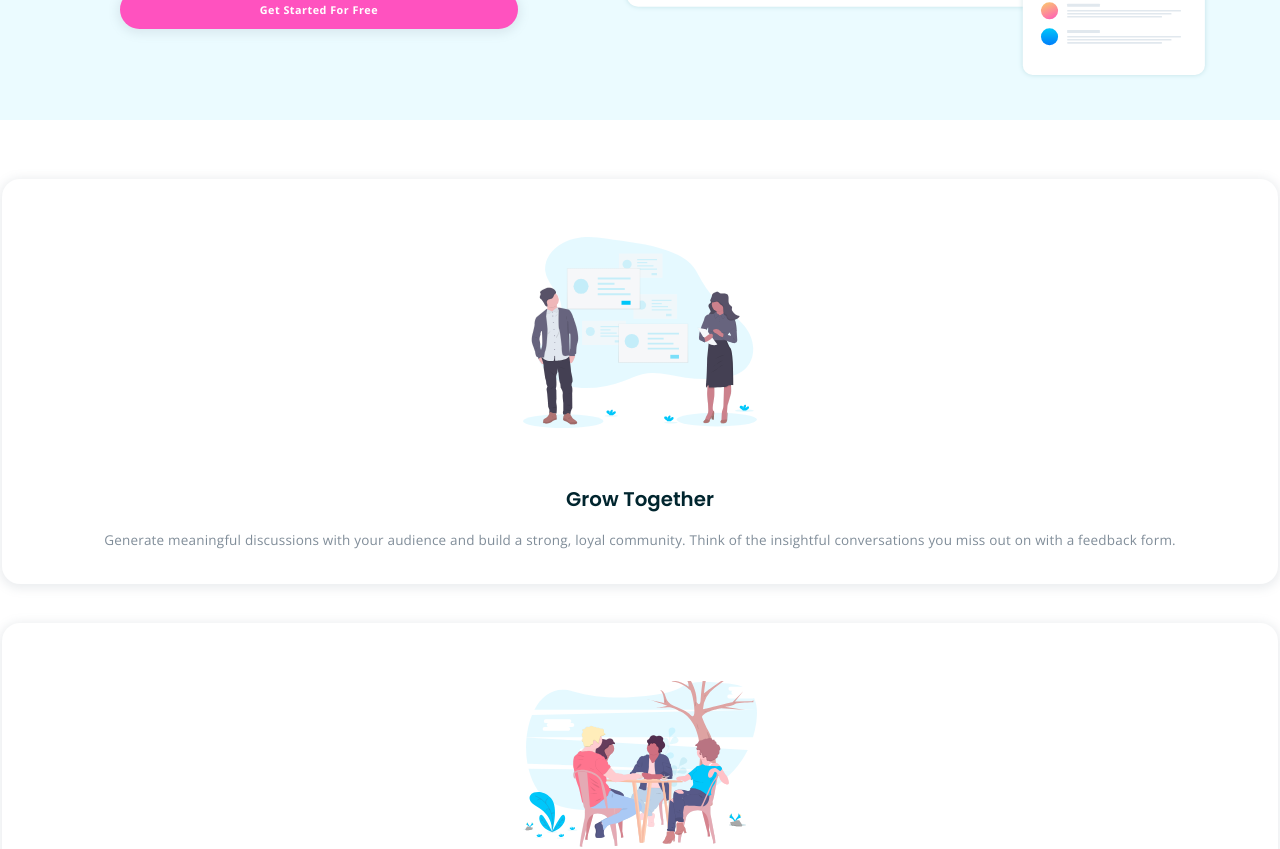
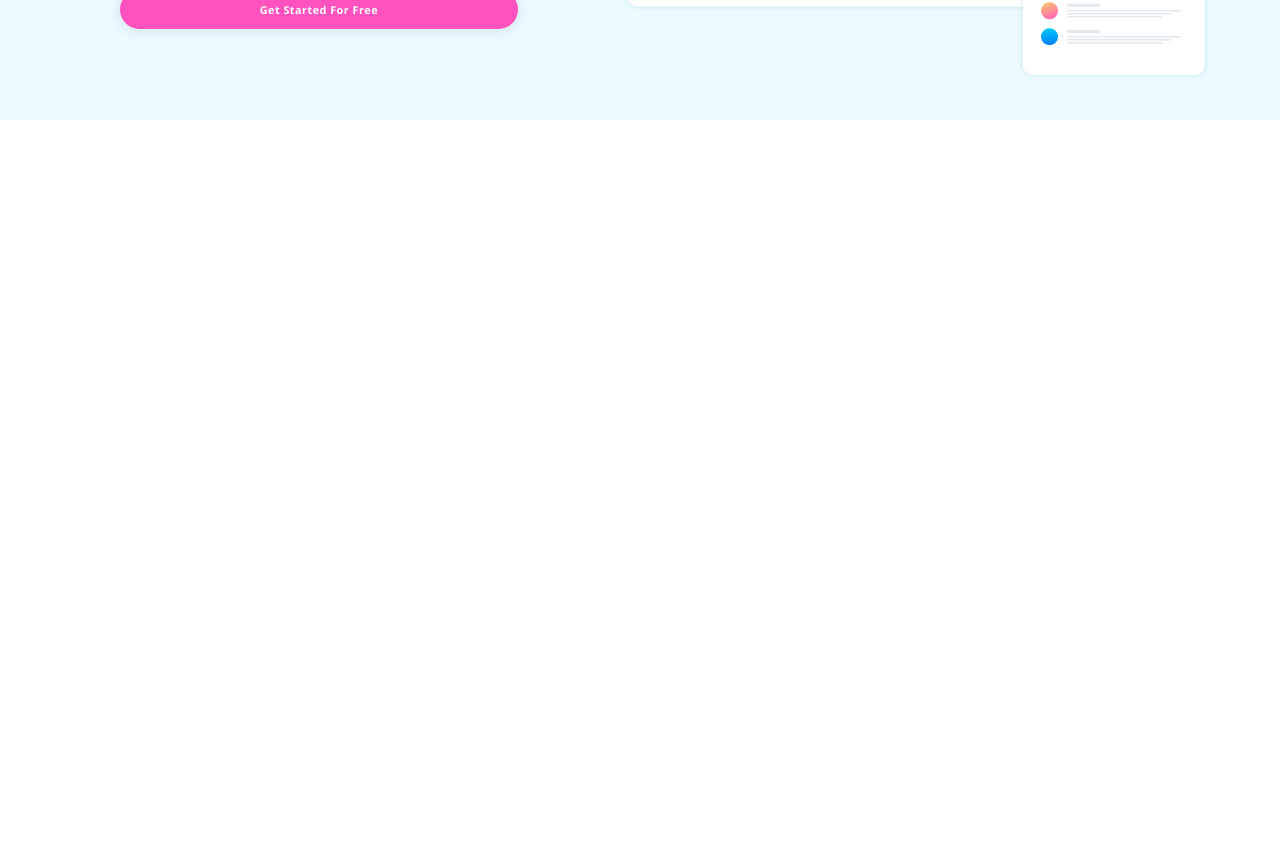
Before and after one commit to Yemisrach15/FEM, a JavaScript app in the folder huddle-landing-page-with-alternating-feature-blocks/: page / in a window 1280 px wide. Shown: the part 500-1349 px from the top of the page. After the commit the page ends 800 px from the top, so only its background shows below. Built offline with nearby package versions, Linux system fonts and the light colour scheme; the HTML template or start-up script is replaced by a standard one.

Commit message:
Redo header styling

```diff
--- a/huddle-landing-page-with-alternating-feature-blocks/src/App.js
+++ b/huddle-landing-page-with-alternating-feature-blocks/src/App.js
@@ -11,9 +11,9 @@ function App() {
     <ThemeProvider theme={theme}>
       <GlobalStyle color="netural300" />
       <Header />
-      <Main />
+      {/* <Main />
       <Footer />
-      <Attribution />
+      <Attribution /> */}
     </ThemeProvider >
   );
 }
```
